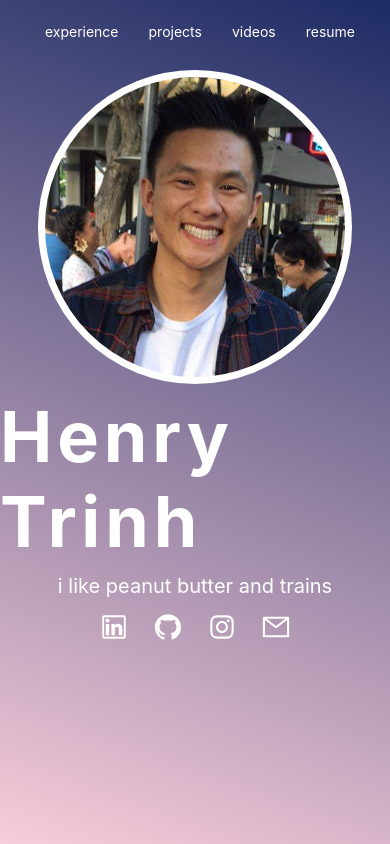
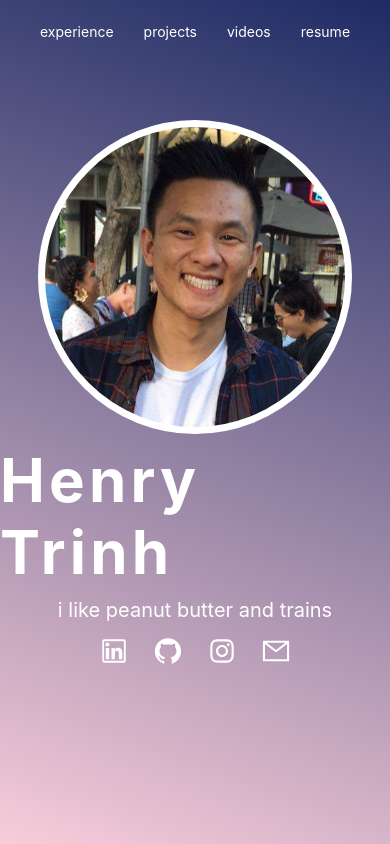
Before and after one commit to thenry3/personal-site, a React (Create React App) app: page / in a window 390 px wide. Built offline with nearby package versions, Linux system fonts and the light colour scheme.

Commit message:
more mobile friendly

```diff
--- a/src/components/cover.tsx
+++ b/src/components/cover.tsx
@@ -36,6 +36,9 @@ const Title = styled("div")`
   font-size: 70px;
   letter-spacing: 0.07em;
   margin-top: 10px;
+  @media only screen and (max-width: 500px) {
+    font-size: 60px;
+  }
 `;
 
 const Desc = styled("div")`
@@ -51,6 +54,9 @@ const PicWrapper = styled("div")`
   justify-content: center;
   align-items: center;
   margin-bottom: 125px;
+  @media only screen and (max-width: 500px) {
+    margin-bottom: 50px;
+  }
 `;
 
 const ConCollection = styled("div")`
--- a/src/components/nav.tsx
+++ b/src/components/nav.tsx
@@ -13,12 +13,18 @@ const NavWrapper = styled("div")`
   right: 0;
   padding-top: 13px;
   padding-bottom: 13px;
+  @media only screen and (max-width: 500px) {
+    justify-content: center;
+  }
 `;
 
 const NavItems = styled("div")`
   display: flex;
   align-items: center;
   margin-right: 20px;
+  @media only screen and (max-width: 500px) {
+    margin: 0;
+  }
 `;
 
 const ScrollLink = styled(Scroll.Link)`
```
